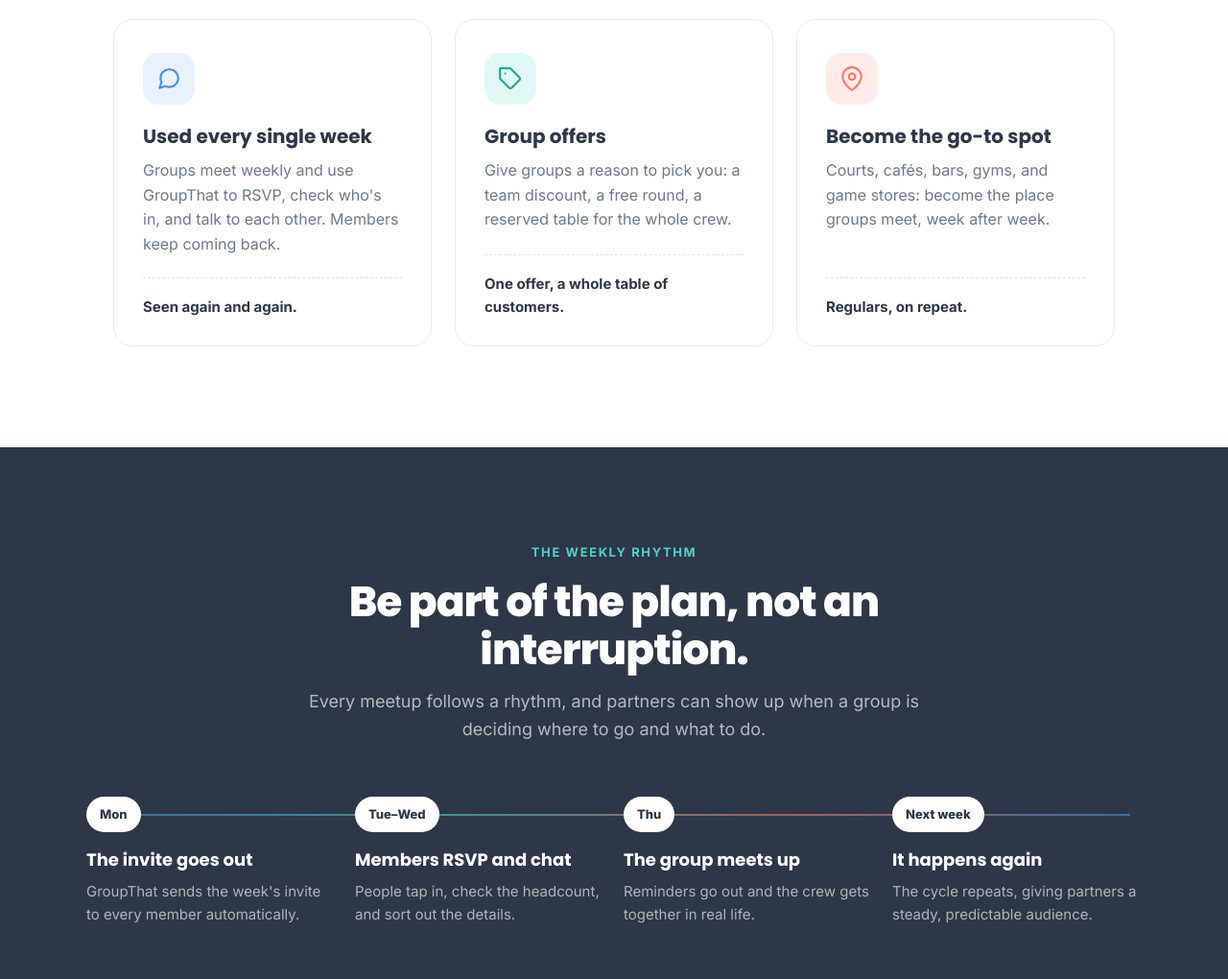
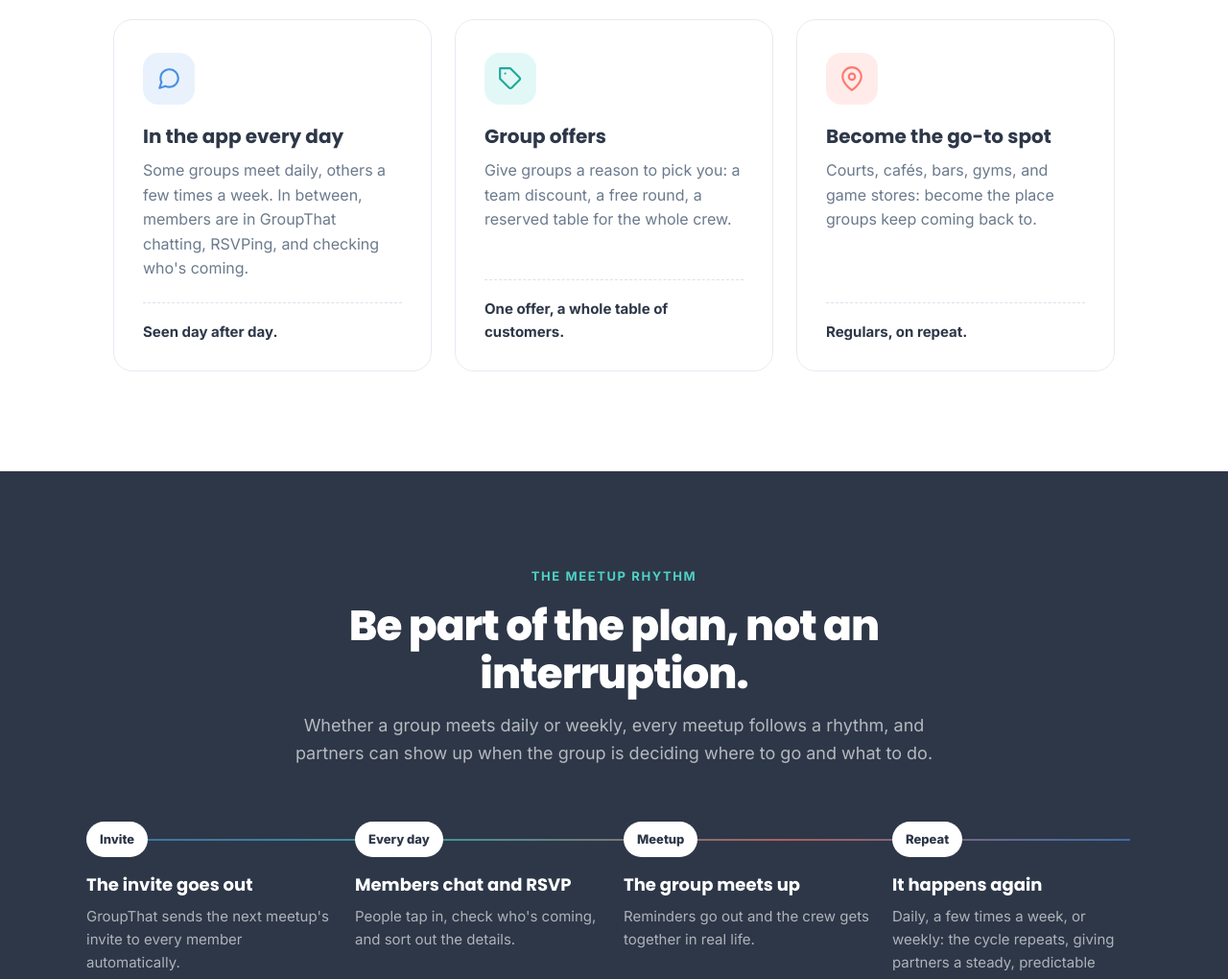
Before and after one commit to devpayne/groupthatapp, a plain HTML site: page partner.html in a window 1280 px wide. Shown: the part 1780-2800 px from the top of the page at 96% size. Drawn offline with Linux system fonts and the light colour scheme.

Commit message:
Partner page: daily usage copy and $99-$199/month pricing
Co-Authored-By: Claude Opus 5.5 <noreply@anthropic.com>
Claude-Session: https://claude.ai/code/session_01AoPhqxrWTWxcYfAVkpCsA5

```diff
--- a/partner.html
+++ b/partner.html
@@ -7,7 +7,7 @@
   <title>GroupThat — Partner Program</title>
 
   <!-- SEO -->
-  <meta name="description" content="Partner with GroupThat: reach groups of like-minded people who meet every week. We know what they like, when they meet, and how often.">
+  <meta name="description" content="Partner with GroupThat: reach groups of like-minded people who meet daily or weekly and use the app every day. We know what they like, when they meet, and how often.">
   <link rel="canonical" href="https://groupthatapp.com/partner.html">
   <meta name="theme-color" content="#2D3748">
 
@@ -15,7 +15,7 @@
   <meta property="og:type" content="website">
   <meta property="og:site_name" content="GroupThat">
   <meta property="og:title" content="GroupThat — Partner Program">
-  <meta property="og:description" content="Partner with GroupThat: reach groups of like-minded people who meet every week. We know what they like, when they meet, and how often.">
+  <meta property="og:description" content="Partner with GroupThat: reach groups of like-minded people who meet daily or weekly and use the app every day. We know what they like, when they meet, and how often.">
   <meta property="og:url" content="https://groupthatapp.com/partner.html">
   <meta property="og:image" content="https://groupthatapp.com/assets/og-image.jpg">
   <meta property="og:image:width" content="1200">
@@ -25,7 +25,7 @@
   <!-- Twitter -->
   <meta name="twitter:card" content="summary_large_image">
   <meta name="twitter:title" content="GroupThat — Partner Program">
-  <meta name="twitter:description" content="Partner with GroupThat: reach groups of like-minded people who meet every week. We know what they like, when they meet, and how often.">
+  <meta name="twitter:description" content="Partner with GroupThat: reach groups of like-minded people who meet daily or weekly and use the app every day. We know what they like, when they meet, and how often.">
   <meta name="twitter:image" content="https://groupthatapp.com/assets/og-image.jpg">
   <meta name="twitter:image:alt" content="GroupThat — Stop Chasing People. GroupThat Handles It.">
 
@@ -257,6 +257,7 @@
     }
     .plan-name { font-size: 14px; font-weight: 700; letter-spacing: 1.2px; text-transform: uppercase; color: var(--blue); margin-bottom: 8px; }
     .plan-price { font-family: 'Poppins', sans-serif; font-size: 44px; font-weight: 800; letter-spacing: -1px; line-height: 1.1; }
+    .plan-price span { font-size: 18px; font-weight: 600; color: var(--gray-mid); letter-spacing: 0; margin-left: 4px; }
     .plan-note { color: var(--gray-mid); font-size: 15px; margin-top: 6px; }
     .plan-list { list-style: none; text-align: left; margin: 28px 0 32px; padding-top: 24px; border-top: 1px solid #e6ebf2; }
     .plan-list li { position: relative; padding: 7px 0 7px 32px; font-size: 16px; font-weight: 500; }
@@ -406,7 +407,7 @@
     <div class="p-hero-copy" data-reveal>
       <span class="eyebrow">Partner program</span>
       <h1>Reach groups <span>right when they make plans.</span></h1>
-      <p class="p-hero-sub">GroupThat is where real-life groups organize their weekly meetups: pickup games, game nights, run clubs, dinner crews. Your business can be part of the plan.</p>
+      <p class="p-hero-sub">GroupThat is where real-life groups organize their meetups, from daily pickup games to weekly game nights, run clubs, and dinner crews. Your business can be part of the plan.</p>
       <div class="p-hero-ctas">
         <a class="btn-primary" href="#apply">Apply to partner</a>
         <a class="btn-outline" href="#value">See what's included</a>
@@ -433,7 +434,7 @@
 
   <div class="stat-strip" data-reveal>
     <div class="stat"><strong>Like-minded</strong><span>Every group shares an interest</span></div>
-    <div class="stat"><strong>Every week</strong><span>Groups meet and use the app weekly</span></div>
+    <div class="stat"><strong>Every day</strong><span>Members chat, RSVP, and check who's coming</span></div>
     <div class="stat"><strong>Perfectly timed</strong><span>We know what they like, when they meet, and how often</span></div>
   </div>
 </header>
@@ -478,9 +479,9 @@
       <div class="value-icon" style="background: rgba(74,144,226,0.12); color: var(--blue);">
         <svg width="26" height="26" viewBox="0 0 24 24" fill="none" stroke="currentColor" stroke-width="2" stroke-linecap="round" stroke-linejoin="round"><path d="M21 11.5a8.38 8.38 0 0 1-.9 3.8 8.5 8.5 0 0 1-7.6 4.7 8.38 8.38 0 0 1-3.8-.9L3 21l1.9-5.7a8.38 8.38 0 0 1-.9-3.8 8.5 8.5 0 0 1 4.7-7.6 8.38 8.38 0 0 1 3.8-.9h.5a8.48 8.48 0 0 1 8 8v.5z"/></svg>
       </div>
-      <h3>Used every single week</h3>
-      <p>Groups meet weekly and use GroupThat to RSVP, check who's in, and talk to each other. Members keep coming back.</p>
-      <div class="value-punch">Seen again and again.</div>
+      <h3>In the app every day</h3>
+      <p>Some groups meet daily, others a few times a week. In between, members are in GroupThat chatting, RSVPing, and checking who's coming.</p>
+      <div class="value-punch">Seen day after day.</div>
     </article>
 
     <article class="value-card" data-reveal>
@@ -497,7 +498,7 @@
         <svg width="26" height="26" viewBox="0 0 24 24" fill="none" stroke="currentColor" stroke-width="2" stroke-linecap="round" stroke-linejoin="round"><path d="M21 10c0 7-9 13-9 13s-9-6-9-13a9 9 0 0 1 18 0z"/><circle cx="12" cy="10" r="3"/></svg>
       </div>
       <h3>Become the go-to spot</h3>
-      <p>Courts, cafés, bars, gyms, and game stores: become the place groups meet, week after week.</p>
+      <p>Courts, cafés, bars, gyms, and game stores: become the place groups keep coming back to.</p>
       <div class="value-punch">Regulars, on repeat.</div>
     </article>
   </div>
@@ -507,15 +508,15 @@
 <section class="week">
   <div class="week-inner">
     <div class="section-head section-head-light" data-reveal>
-      <span class="eyebrow">The weekly rhythm</span>
+      <span class="eyebrow">The meetup rhythm</span>
       <h2>Be part of the plan, not an interruption.</h2>
-      <p>Every meetup follows a rhythm, and partners can show up when a group is deciding where to go and what to do.</p>
+      <p>Whether a group meets daily or weekly, every meetup follows a rhythm, and partners can show up when the group is deciding where to go and what to do.</p>
     </div>
     <ol class="week-track">
-      <li data-reveal><span class="week-day">Mon</span><h4>The invite goes out</h4><p>GroupThat sends the week's invite to every member automatically.</p></li>
-      <li data-reveal><span class="week-day">Tue–Wed</span><h4>Members RSVP and chat</h4><p>People tap in, check the headcount, and sort out the details.</p></li>
-      <li data-reveal><span class="week-day">Thu</span><h4>The group meets up</h4><p>Reminders go out and the crew gets together in real life.</p></li>
-      <li data-reveal><span class="week-day">Next week</span><h4>It happens again</h4><p>The cycle repeats, giving partners a steady, predictable audience.</p></li>
+      <li data-reveal><span class="week-day">Invite</span><h4>The invite goes out</h4><p>GroupThat sends the next meetup's invite to every member automatically.</p></li>
+      <li data-reveal><span class="week-day">Every day</span><h4>Members chat and RSVP</h4><p>People tap in, check who's coming, and sort out the details.</p></li>
+      <li data-reveal><span class="week-day">Meetup</span><h4>The group meets up</h4><p>Reminders go out and the crew gets together in real life.</p></li>
+      <li data-reveal><span class="week-day">Repeat</span><h4>It happens again</h4><p>Daily, a few times a week, or weekly: the cycle repeats, giving partners a steady, predictable audience.</p></li>
     </ol>
   </div>
 </section>
@@ -529,13 +530,13 @@
   <div class="plan-card" data-reveal="zoom">
     <div class="plan-top">
       <div class="plan-name">Partner agreement</div>
-      <div class="plan-price">Let's talk</div>
-      <div class="plan-note">Built around your goals and your area</div>
+      <div class="plan-price">$99–$199<span>/month</span></div>
+      <div class="plan-note">Choose the plan that fits your goals</div>
     </div>
     <ul class="plan-list">
       <li>Reach groups that match your interests</li>
       <li>Timed around when groups meet</li>
-      <li>Seen by members every week</li>
+      <li>Seen by members every day</li>
       <li>Group offers and placements</li>
       <li>Help shaping your offer</li>
     </ul>
```
